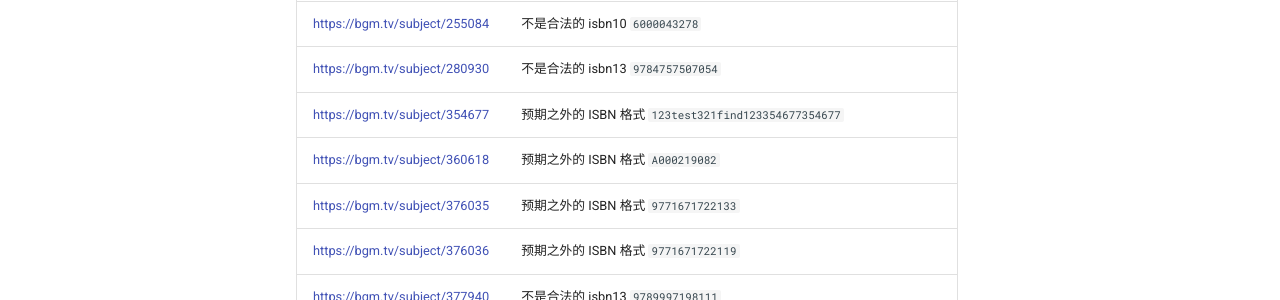
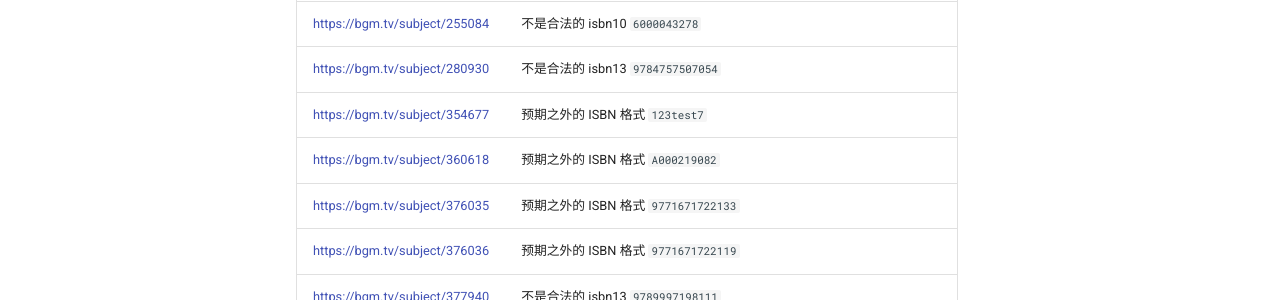
Before and after one commit to trim21/bangumi-pages, an MkDocs documentation site: the page built from docs/isbn.md, in a window 1280 px wide and 900 px high, scrolled down 2984 px. Shown: the part 152-452 px from the top of the window. Built offline with MkDocs 1.6.1 and Material for MkDocs 9.7.7, drawn with Linux system fonts in a browser that asks for light colours; comment, search, counter and statistics services are not loaded.

Commit message:
update isbn.md

```diff
--- a/docs/isbn.md
+++ b/docs/isbn.md
@@ -69,7 +69,7 @@ total 242
 | <https://bgm.tv/subject/179826> | 预期之外的 ISBN 格式 `单行本` |
 | <https://bgm.tv/subject/255084> | 不是合法的 isbn10 <code>6000043278</code> |
 | <https://bgm.tv/subject/280930> | 不是合法的 isbn13 <code>9784757507054</code> |
-| <https://bgm.tv/subject/354677> | 预期之外的 ISBN 格式 `123test321find123354677354677` |
+| <https://bgm.tv/subject/354677> | 预期之外的 ISBN 格式 `123test7` |
 | <https://bgm.tv/subject/360618> | 预期之外的 ISBN 格式 `A000219082` |
 | <https://bgm.tv/subject/376035> | 预期之外的 ISBN 格式 `9771671722133` |
 | <https://bgm.tv/subject/376036> | 预期之外的 ISBN 格式 `9771671722119` |
```
